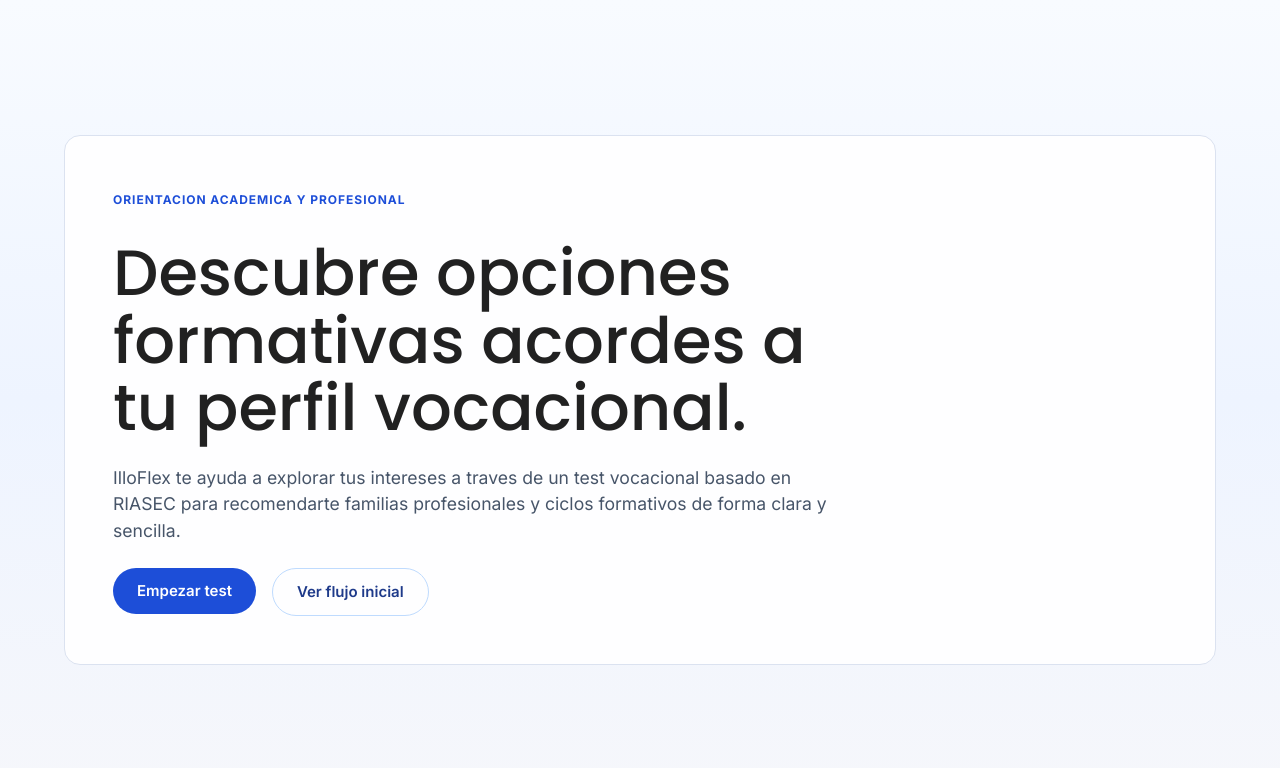
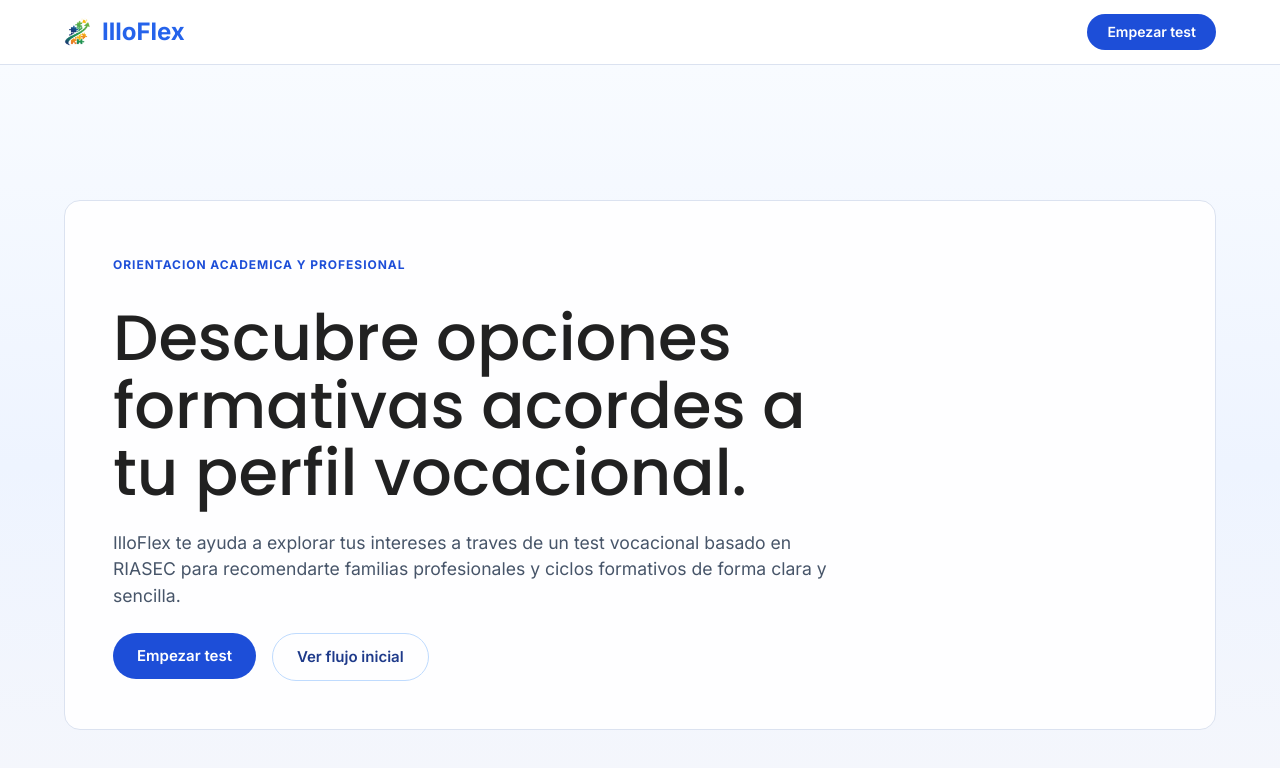
Before and after one commit to GMC-maker/illoflex_ui, a React (Vite) app: page / in a window 1280 px wide. Shown: the top 768 px of the page. Built offline with nearby package versions, Linux system fonts and the light colour scheme.

Commit message:
feat: add shared layout and app branding

```diff
--- a/index.html
+++ b/index.html
@@ -2,7 +2,7 @@
 <html lang="en">
   <head>
     <meta charset="UTF-8" />
-    <link rel="icon" type="image/svg+xml" href="/favicon.svg" />
+    <link rel="icon" type="image/png" href="/src/assets/favicon.png" />
     <meta name="viewport" content="width=device-width, initial-scale=1.0" />
     <title>illoflex-ui</title>
   </head>
--- /dev/null
+++ b/src/components/layout/MainLayout.jsx
@@ -0,0 +1,85 @@
+import {
+	AppBar,
+	Box,
+	Button,
+	Container,
+	Toolbar,
+	Typography,
+} from "@mui/material";
+import { Link as RouterLink, Outlet } from "react-router-dom";
+import favicon from "../../assets/favicon.png";
+
+export default function MainLayout() {
+	return (
+		<Box sx={{ minHeight: "100vh", backgroundColor: "#f6f7fb" }}>
+			<AppBar
+				position='sticky'
+				elevation={0}
+				sx={{
+					backgroundColor: "rgba(255, 255, 255, 0.92)",
+					borderBottom: "1px solid #dbe2f0",
+					backdropFilter: "blur(10px)",
+					color: "#0f172a",
+				}}>
+				<Container maxWidth='lg'>
+					<Toolbar
+						disableGutters
+						sx={{ justifyContent: "space-between", gap: 2 }}>
+						<Box
+							component={RouterLink}
+							to='/'
+							sx={{
+								display: "inline-flex",
+								alignItems: "center",
+								gap: 1.25,
+								textDecoration: "none",
+								color: "inherit",
+							}}>
+							<Box
+								component='img'
+								src={favicon}
+								alt='IlloFlex'
+								sx={{
+									height: 28,
+									width: 28,
+									display: "block",
+								}}
+							/>
+							<Typography
+								variant='h5'
+								sx={{
+									color: "#2563eb",
+									fontWeight: 700,
+								}}>
+								IlloFlex
+							</Typography>
+						</Box>
+
+						<Button
+							component={RouterLink}
+							to='/test'
+							variant='contained'
+							sx={{
+								textTransform: "none",
+								fontWeight: 600,
+								borderRadius: 999,
+								px: 2.5,
+								backgroundColor: "#1d4ed8",
+								boxShadow: "none",
+								"&:hover": {
+									backgroundColor: "#1e40af",
+									boxShadow: "none",
+								},
+							}}>
+							Empezar test
+						</Button>
+					</Toolbar>
+				</Container>
+			</AppBar>
+
+			<Box component='main'>
+				<Outlet />
+			</Box>
+		</Box>
+	);
+}
--- a/src/router/AppRouter.jsx
+++ b/src/router/AppRouter.jsx
@@ -1,4 +1,5 @@
 import { createBrowserRouter, RouterProvider } from "react-router-dom";
+import MainLayout from "../components/layout/MainLayout";
 import LandingPage from "../pages/LandingPage";
 import TestHomePage from "../pages/TestHomePage";
 import ErrorPage from "../pages/ErrorPage";
@@ -6,12 +7,18 @@ import ErrorPage from "../pages/ErrorPage";
 const router = createBrowserRouter([
 	{
 		path: "/",
-		element: <LandingPage />,
+		element: <MainLayout />,
 		errorElement: <ErrorPage />,
-	},
-	{
-		path: "/test",
-		element: <TestHomePage />,
+		children: [
+			{
+				index: true,
+				element: <LandingPage />,
+			},
+			{
+				path: "test",
+				element: <TestHomePage />,
+			},
+		],
 	},
 ]);
 
```
Also changed, not shown: src/assets/favicon.png (added), src/assets/logo_illo.png (added).
